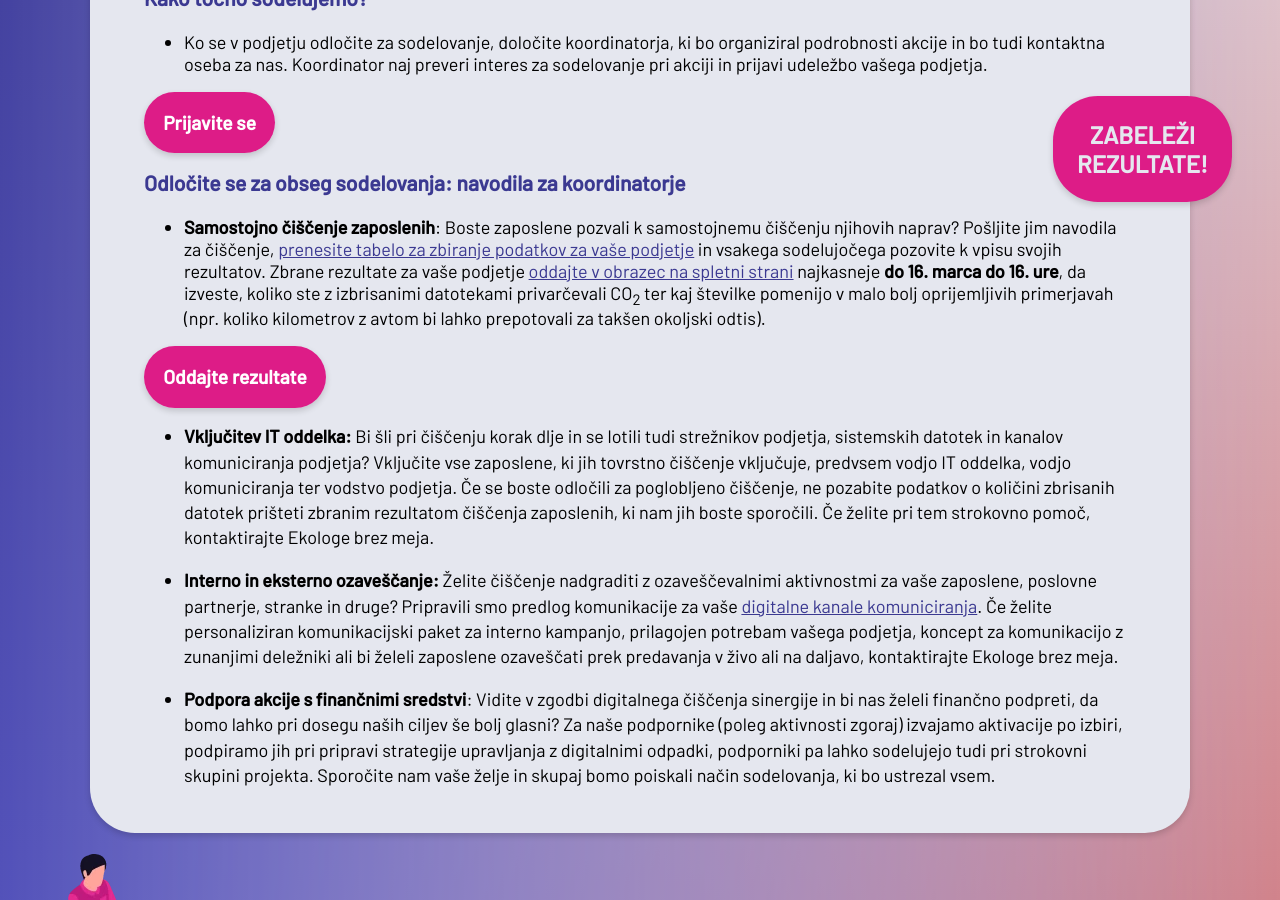
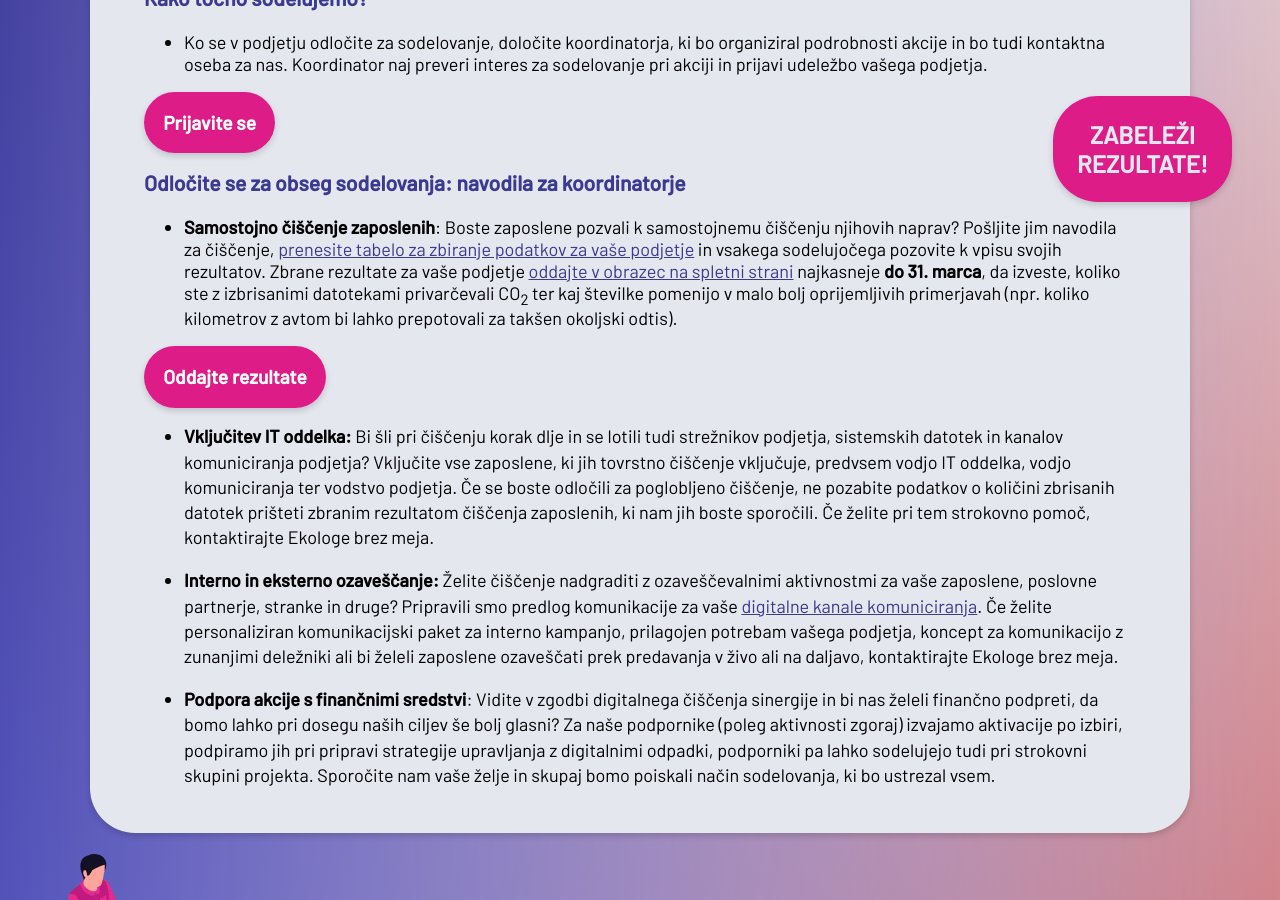
Before and after one commit to ewba/dcd-si, a Jekyll site: the page built from podjetje.md, in a window 1280 px wide and 900 px high, scrolled down 532 px. Built offline with Jekyll 4.4.1, drawn with Linux system fonts in a browser that asks for light colours.

Commit message:
Update podjetje.md

```diff
--- a/podjetje.md
+++ b/podjetje.md
@@ -17,7 +17,7 @@
 </div>
 
 ### Odločite se za obseg sodelovanja: navodila za koordinatorje
-- **Samostojno čiščenje zaposlenih**: Boste zaposlene pozvali k samostojnemu čiščenju njihovih naprav? Pošljite jim navodila za čiščenje, <a href="https://docs.google.com/spreadsheets/d/1QiAlI4AaGp24_rOKqpIe1AJVLWCjUqn0M_M3Ng7uquY/edit#gid=0" target="_blank" rel="noopener">prenesite tabelo za zbiranje podatkov za vaše podjetje</a> in vsakega sodelujočega pozovite k vpisu svojih rezultatov. Zbrane rezultate za vaše podjetje [oddajte v obrazec na spletni strani]({{ site.submitURL }}) najkasneje **do 16. marca do 16. ure**, da izveste, koliko ste z izbrisanimi  datotekami privarčevali  CO<sub>2</sub> ter kaj številke pomenijo v malo bolj oprijemljivih primerjavah (npr. koliko kilometrov z avtom bi lahko prepotovali za takšen okoljski odtis).
+- **Samostojno čiščenje zaposlenih**: Boste zaposlene pozvali k samostojnemu čiščenju njihovih naprav? Pošljite jim navodila za čiščenje, <a href="https://docs.google.com/spreadsheets/d/1QiAlI4AaGp24_rOKqpIe1AJVLWCjUqn0M_M3Ng7uquY/edit#gid=0" target="_blank" rel="noopener">prenesite tabelo za zbiranje podatkov za vaše podjetje</a> in vsakega sodelujočega pozovite k vpisu svojih rezultatov. Zbrane rezultate za vaše podjetje [oddajte v obrazec na spletni strani]({{ site.submitURL }}) najkasneje **do 31. marca**, da izveste, koliko ste z izbrisanimi  datotekami privarčevali  CO<sub>2</sub> ter kaj številke pomenijo v malo bolj oprijemljivih primerjavah (npr. koliko kilometrov z avtom bi lahko prepotovali za takšen okoljski odtis).
 
 <div class="btnpad">
 <a class="button" href="{{ site.submitURL }}">Oddajte rezultate</a>
```
